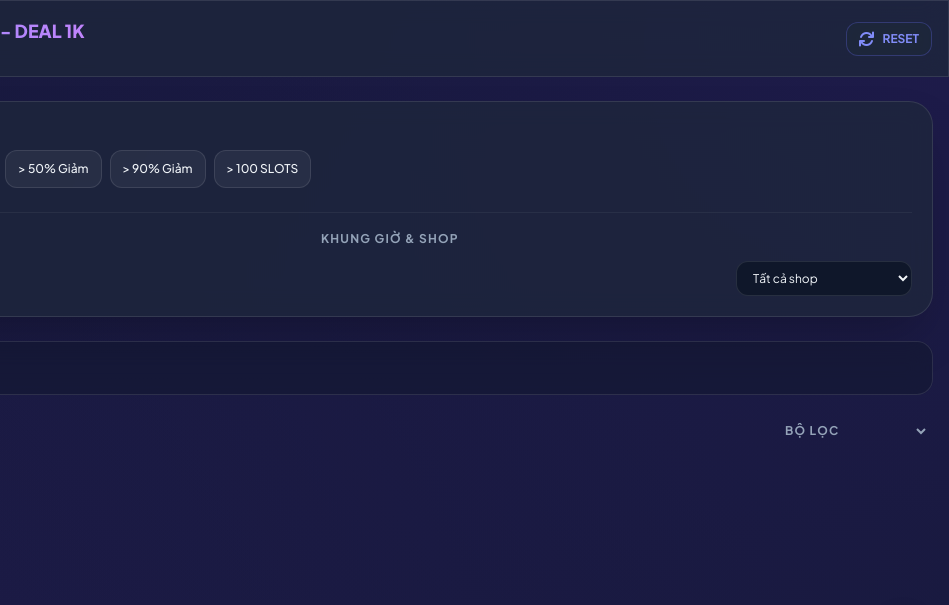
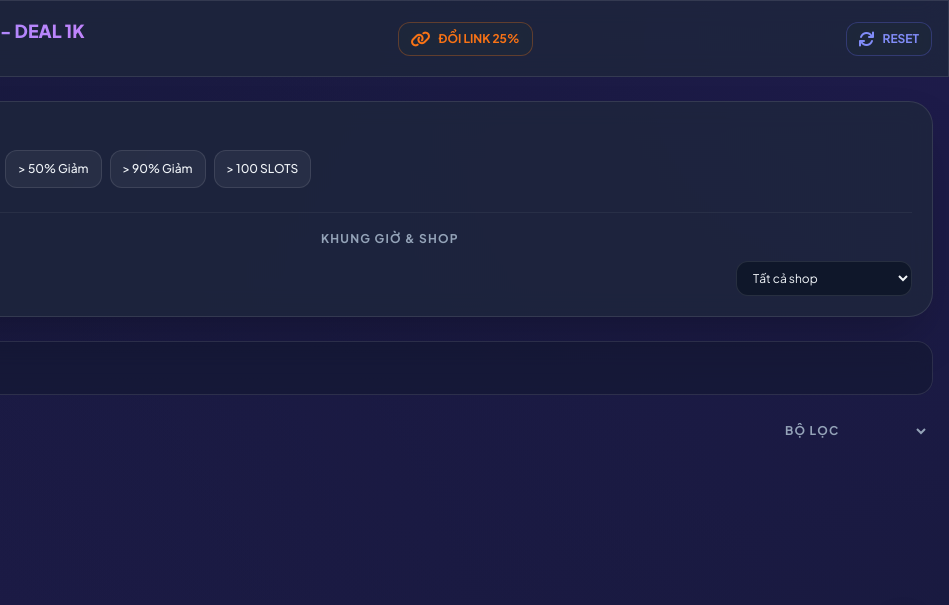
Before and after one commit to DuyKhaVDK/homnaycosalekhong, a website: page public/index.html in a window 1280 px wide. Shown: the top 605 px of the page, 331-1280 px from the left. Drawn offline with nearby package versions, Linux system fonts and the light colour scheme; no server answers.

Commit message:
Update index.html

```diff
--- a/public/index.html
+++ b/public/index.html
@@ -31,6 +31,11 @@
                     <h1 class="font-extrabold text-[11px] md:text-lg shopee-gradient-text uppercase py-1 leading-tight">HÔM NAY CÓ SALE KHÔNG? - DEAL 1K</h1>
                     <p id="clock" class="text-[9px] md:text-[10px] font-mono text-slate-400">00:00:00</p>
                 </div>
+            </a>
+            <a href="https://doilinkshopeev2.netlify.app/" target="_blank"
+               class="glass px-3 py-2 rounded-xl border border-orange-500/30 text-orange-500 flex items-center gap-2 active:scale-95 transition-all">
+                <i class="fa-solid fa-link"></i>
+                <span class="text-[10px] md:text-xs font-bold uppercase">Đổi link 25%</span>
             </a>
             <button onclick="resetData()" class="glass px-3 py-2 rounded-xl border border-indigo-500/30 text-indigo-400 flex items-center gap-2 active:scale-95 transition-all">
                 <i class="fa-solid fa-arrows-rotate group-hover:rotate-180 duration-500"></i>
```
